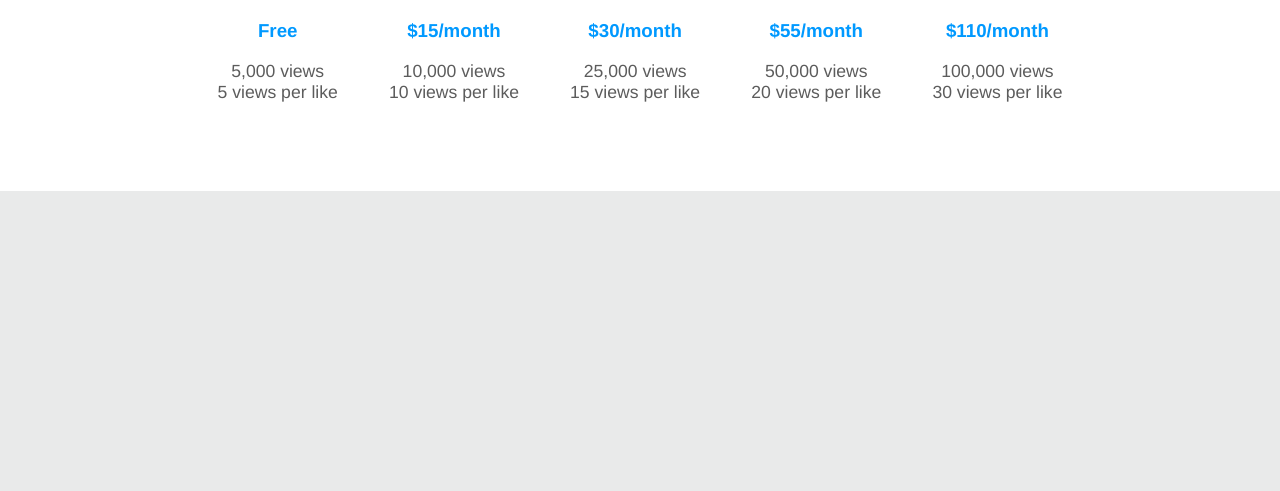
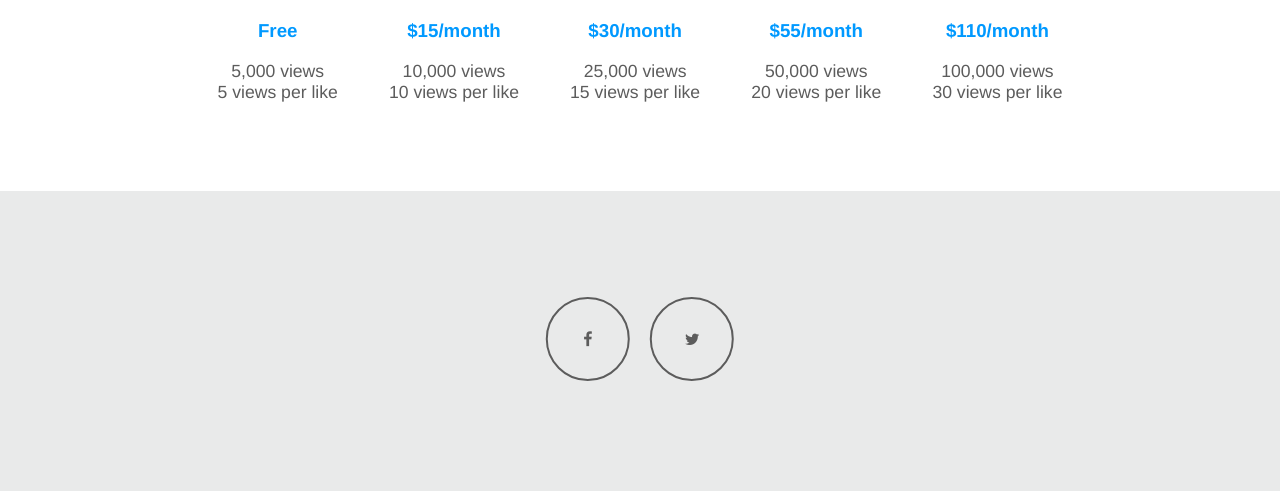
Before and after one commit to michellemurray/unda, a PHP site: page /unda/ in a window 1280 px wide. Shown: the part 1744-2235 px from the top of the page. Run offline with PHP 8.4, Linux system fonts and the light colour scheme.

Commit message:
Created footer

```diff
--- a/app/views/footer.php
+++ b/app/views/footer.php
@@ -1,5 +1,17 @@
         </main>
         <footer>
-        <footer>
+            <div id="footerLinks">
+                <div class="footer-link-wrapper">
+                    <a href='' class="footer-link">
+                        <i class="fa fa-facebook" aria-hidden="true"></i>
+                    </a>
+                </div>
+                <div class="footer-link-wrapper">
+                    <a href='' class="footer-link">
+                        <i class="fa fa-twitter" aria-hidden="true"></i>
+                    </a>
+                </div>
+            </div>
+        </footer>
     </body>
 </html>
--- a/public/css/default.css
+++ b/public/css/default.css
@@ -134,4 +134,46 @@ footer {
     margin: 50px 0 0 0;
     height: 300px;
     background: #e9eaea;
+    position: relative;
 }
+
+#footerLinks {
+    position: absolute;
+    top: 50%;
+    left: 50%;
+    transform: translate(-50%, -50%);
+}
+
+ .footer-link-wrapper {
+     display: inline-block;
+     height: 100px;
+     width: 100px;
+     position: relative;
+ }
+
+ .footer-link {
+     border: 2px solid;
+     height: 80%;
+     width: 80%;
+     display: block;
+     border-radius: 100%;
+     position: absolute;
+     top: 50%;
+     left: 50%;
+     transform: translate(-50%, -50%);
+     color: #5c5c5c;
+ }
+
+.footer-link i {
+     position: relative;
+     top: 50%;
+     left: 50%;
+     transform: translate(-50%, -50%);
+ }
+
+ .footer-link:hover {
+     height: 60%;
+     width: 60%;
+     color: #0099ff;
+     transition: all 0.2s linear;
+ }
```
